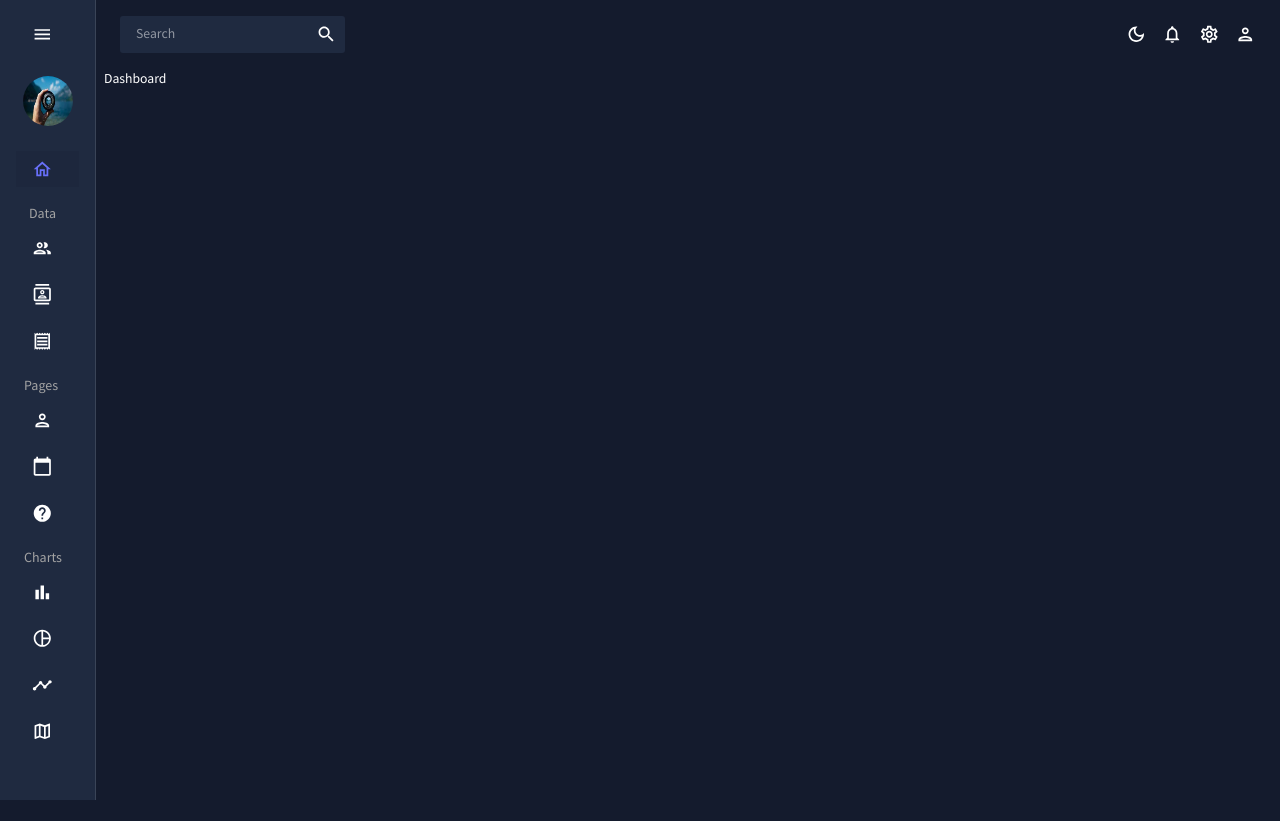
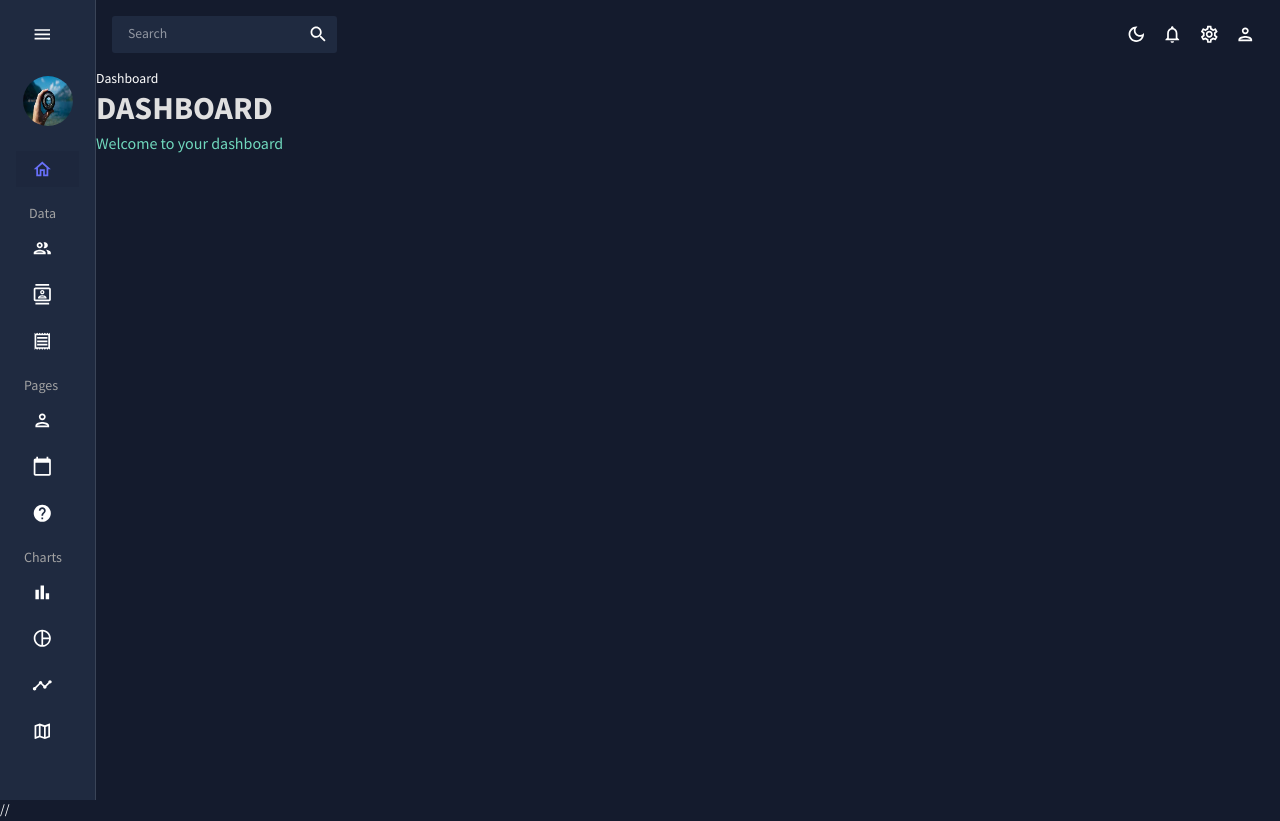
Before and after one commit to smmb98/react_admin_panel, a React (Vite) app: page / in a window 1280 px wide. Before the commit the page ends 800 px from the top, so only its background shows below. Built offline with nearby package versions, Linux system fonts and the light colour scheme.

Commit message:
Header added

```diff
--- a/src/App.jsx
+++ b/src/App.jsx
@@ -1,7 +1,6 @@
 import { CssBaseline, ThemeProvider } from "@mui/material";
 import { ColorModeContext, useMode } from "./theme";
 import { Route, Routes } from "react-router-dom";
-// import { ProSidebarProvider } from "react-pro-sidebar/dist/components/ProSidebarProvider";
 import Topbar from "./scenes/global/Topbar";
 import Sidebar from "./scenes/global/Sidebar";
 import Dashboard from "./scenes/dashboard";
@@ -22,7 +21,6 @@
     <ColorModeContext.Provider value={colorMode}>
       <ThemeProvider theme={color}>
         <CssBaseline />
-        {/* <ProSidebarProvider> */}
         <div className="app">
           <Sidebar />
           <main className="content">
@@ -42,9 +40,8 @@
             </Routes>
           </main>
         </div>
-        {/* </ProSidebarProvider> */}
       </ThemeProvider>
-    </ColorModeContext.Provider>
+    // </ColorModeContext.Provider>
   );
 }
 
--- /dev/null
+++ b/src/components/Header.jsx
@@ -0,0 +1,24 @@
+import { Typography, Box, useTheme } from "@mui/material";
+import { tokens } from "../theme";
+
+const Header = ({ title, subtitle }) => {
+  const theme = useTheme();
+  const colors = tokens(theme.palette.mode);
+  return (
+    <Box mb="30px">
+      <Typography
+        variant="h2"
+        color={colors.grey[100]}
+        fontWeight="bold"
+        sx={{ m: "0 0 5px 0" }}
+      >
+        {title}
+      </Typography>
+      <Typography variant="h5" color={colors.greenAccent[400]}>
+        {subtitle}
+      </Typography>
+    </Box>
+  );
+};
+
+export default Header;
--- a/src/scenes/dashboard/index.jsx
+++ b/src/scenes/dashboard/index.jsx
@@ -1,5 +1,12 @@
+import Header from "../../components/header";
+
 const Dashboard = () => {
-  return <div>Dashboard</div>;
+  return (
+    <div>
+      Dashboard
+      <Header title="DASHBOARD" subtitle="Welcome to your dashboard" />
+    </div>
+  );
 };
 
 export default Dashboard;
--- a/src/scenes/global/Sidebar.jsx
+++ b/src/scenes/global/Sidebar.jsx
@@ -28,6 +28,7 @@
   const theme = useTheme();
   const colors = tokens(theme.palette.mode);
   return (
+    <Link to={to} style={{ textDecoration: "none" }}>
       <ListItemButton
         sx={{
           mb: "10px",
@@ -73,14 +74,15 @@
             {title}
           </Typography>
         ) : null}
-      <Link to={to} />
       </ListItemButton>
+    </Link>
   );
 };
 
 const Sidebar = () => {
   const theme = useTheme();
   const colors = tokens(theme.palette.mode);
+  // console.log(colors);
   const [isCollapsed, setIsCollapsed] = useState(false);
   const [selected, setSelected] = useState("Dashboard");
 
@@ -297,7 +299,7 @@
           </List>
         </Box>
       </Drawer>
-      <Box component="main" sx={{ p: isCollapsed === true ? 18 : 6.5 }}></Box>
+      <Box component="main" sx={{ p: isCollapsed === true ? 17.5 : 6 }}></Box>
     </Box>
   );
 };
```
Lines whose indentation alone changed are shown as unchanged.
